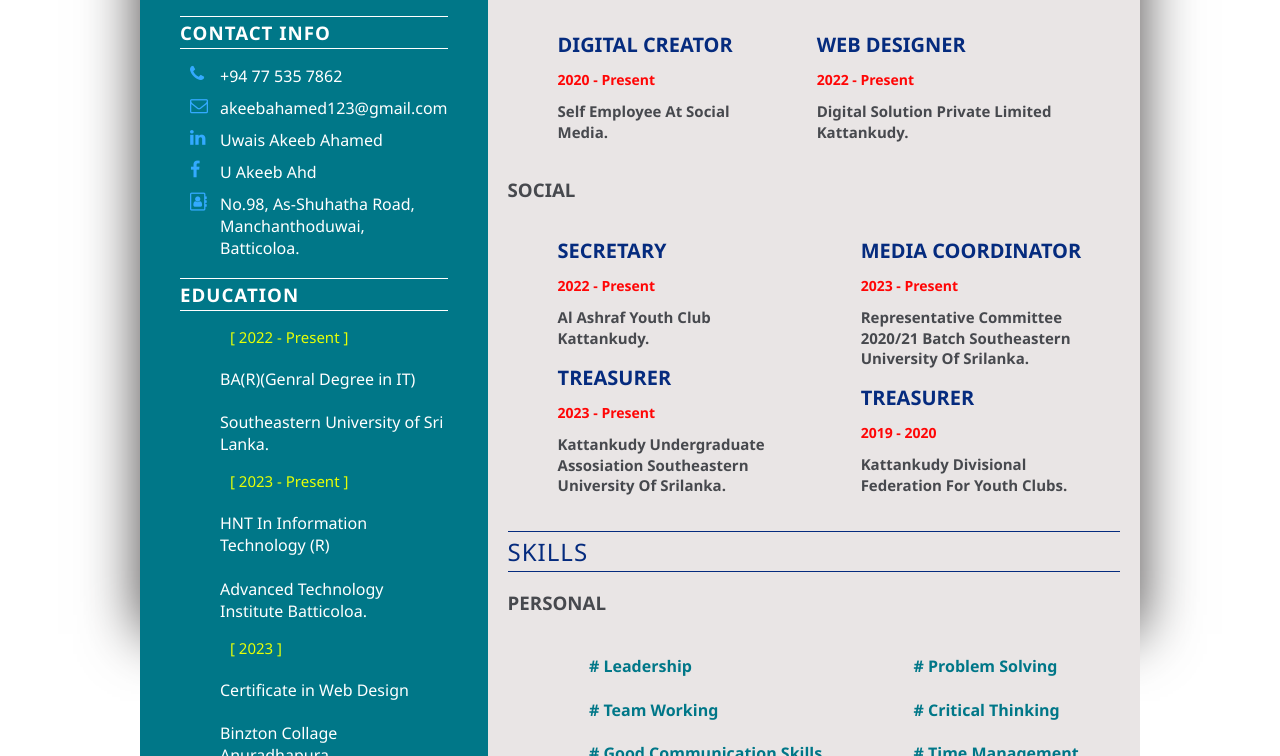
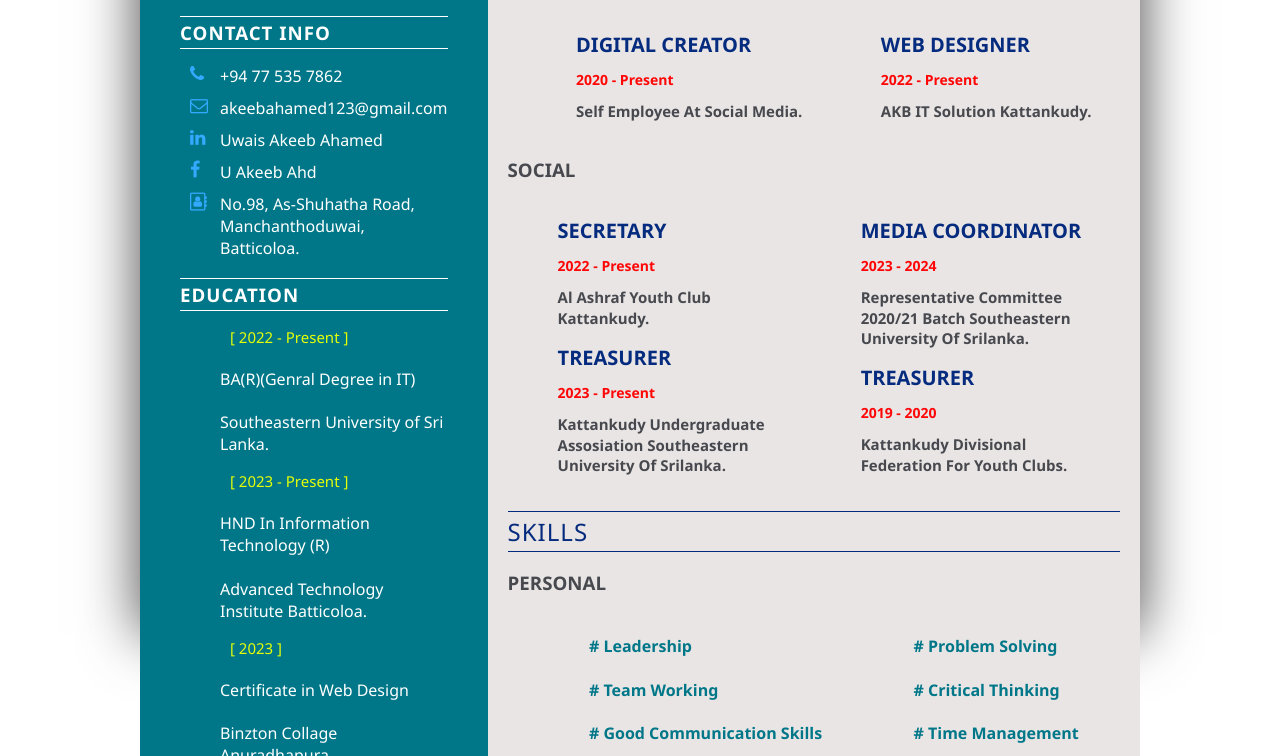
Before and after one commit to Akeeb001/myResume, a plain HTML site: page index.html in a window 1280 px wide. Shown: the part 429-1185 px from the top of the page. Drawn offline with Linux system fonts and the light colour scheme.

Commit message:
Update index.html

```diff
--- a/index.html
+++ b/index.html
@@ -50,7 +50,7 @@
         </li>
         <li>
           <h5>[ 2023 - Present ]</h5>
-          <H4>HNT In Information Technology (R)</h4>
+          <H4>HND In Information Technology (R)</h4>
           <p>Advanced Technology Institute Batticoloa.</p>
         </li>
         <li>
@@ -143,7 +143,7 @@
                   <span class="date">2022 - present</span>
                 </li>
                 <li>
-                  <Span class="para">Digital solution private limited kattankudy.</Span>
+                  <Span class="para">AKB IT solution kattankudy.</Span>
                 </li>
               </ul>
           </div>
@@ -181,7 +181,7 @@
                 <span class="posision">Media Coordinator </span>
               </li>
               <li>
-                <span class="date">2023 - present</span>
+                <span class="date">2023 - 2024</span>
               </li>
               <li>
                 <Span class="para">Representative Committee 2020/21 batch Southeastern University of srilanka.</Span>
```
